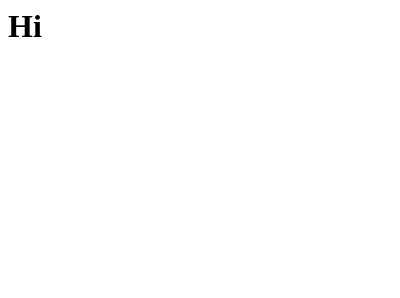
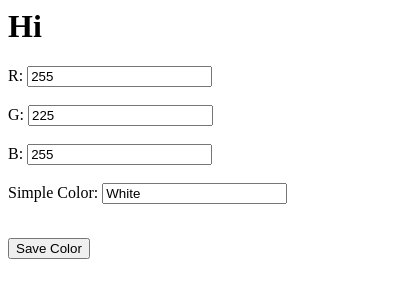
Before and after one commit to jlieu88/hackcamp-2023, a browser extension: page popup/popup.html in a window 400 px wide. Drawn offline with Linux system fonts and the light colour scheme.

Commit message:
added save button for color

```diff
--- a/popup/popup.html
+++ b/popup/popup.html
@@ -1,6 +1,37 @@
 <html>
-  <body>
-    <script src="popup.js"></script>
-    <h1>Hi</h1>
-  </body>
+<body>
+<script src="popup.js"></script>
+<h1>Hi</h1>
+
+
+
+
+</textarea>
+
+<label for="R"> R:</label>
+<input type="number" id="R" name="R" value="255" readonly><br><br>
+
+<label for="G">G:</label>
+<input type="number" id="G" name="G" value="225" readonly><br><br>
+
+<label for="B">B:</label>
+<input type="number" id="B" name="B" value="255" readonly><br><br>
+
+<label for="SimpleColor">Simple Color:</label>
+<input type="text" id="SimpleColor" name="SimpleColor" value="White" readonly><br><br>
+
+</textarea>
+
+<p id="demo"></p>
+
+
+
+<button id = "saveColor" onclick="submitConfirm()">Save Color</button>
+
+<script>
+
+</script>
+
+
+</body>
 </html>
--- a/popup/popup.js
+++ b/popup/popup.js
@@ -15,4 +15,11 @@ async function onOpen() {
     });
 }
 
+document.addEventListener("DOMContentLoaded", function() {
+    document.getElementById("saveColor").addEventListener("click", function() {
+        var input = document.getElementById("SimpleColor").value;
+        document.getElementById("demo").innerHTML = "The color " + input + " has been saved.";
+    });
+})
+
 onOpen();
```
